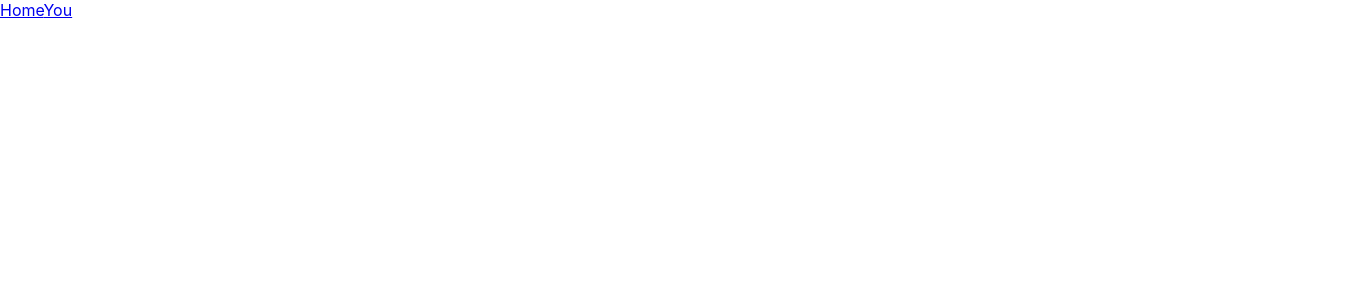
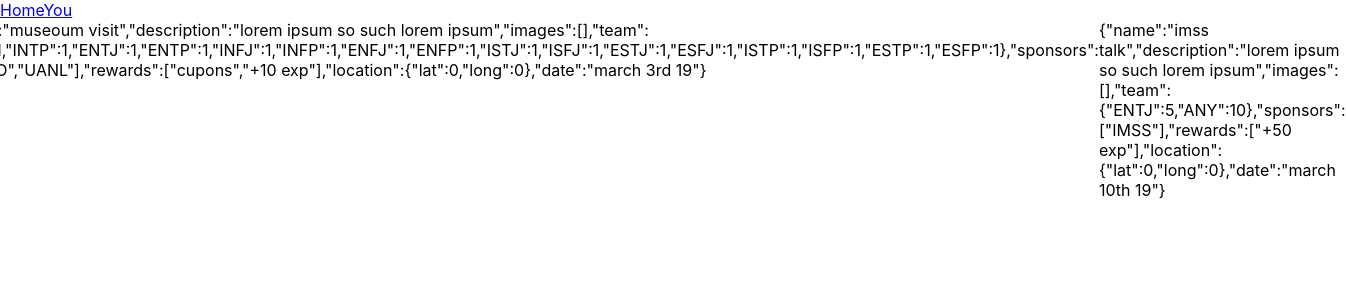
Before and after one commit to paco9595/who-cares-web, a React (Create React App) app: page /events in a window 1280 px wide. Shown: the top 300 px of the page, 1346 px wide, since content can reach past the window. Built offline with nearby package versions, Linux system fonts and the light colour scheme.

Commit message:
integrate events & event page

```diff
--- a/src/Components/App.js
+++ b/src/Components/App.js
@@ -5,6 +5,8 @@ import { Home } from './Home/home'
 import { Registration } from './Registration/registration'
 import { Profile } from './Profile/profile'
 import { Splash } from './Splash/splash'
+import { Events } from './Events/events'
+import { Event } from './Event/event'
 import { NavigationTab } from './NavigationTab';
 
 const userProfile = {
@@ -27,6 +29,8 @@ class App extends Component {
             <Route exact path="/home" component={Home} />
             <Route exact path="/registration" component={Registration} />
             <Route exact path="/profile" component={Profile} />
+            <Route exact path="/events" component={Events} />
+            <Route exact path="/event/:id" component={Event} />
             <Route exact path="/" component={Splash} />
           </Switch>
         </div>
--- /dev/null
+++ b/src/Components/Event/event.js
@@ -0,0 +1,10 @@
+import React from 'react';
+import { Link } from 'react-router-dom';
+
+export const Event = ({ match }) => {
+  return (
+    <div>
+      Event pg {match.params.id}
+    </div>
+  )
+}
--- /dev/null
+++ b/src/Components/Events/events.js
@@ -0,0 +1,24 @@
+import { EventsContainer } from './styled';
+import React from 'react';
+import { Link } from 'react-router-dom';
+import { mockData } from './mock';
+
+export const Events = props => {
+    return (
+        <EventsContainer>
+            {mockData && mockData.map(event => {
+                return (
+                    <Event {...event} />
+                )
+            })}
+        </EventsContainer>
+    )
+}
+
+const Event = (props) => {
+    return (
+        <div>
+            {JSON.stringify(props)}
+        </div>
+    )
+}
--- /dev/null
+++ b/src/Components/Events/mock.js
@@ -0,0 +1,61 @@
+export const mockData = [
+  {
+    name: 'museoum visit',
+    description: 'lorem ipsum so such lorem ipsum',
+    images: [
+
+    ],
+    team: {
+      INTJ: 1,
+      INTP: 1,
+      ENTJ: 1,
+      ENTP: 1,
+      INFJ: 1,
+      INFP: 1,
+      ENFJ: 1,
+      ENFP: 1,
+      ISTJ: 1,
+      ISFJ: 1,
+      ESTJ: 1,
+      ESFJ: 1,
+      ISTP: 1,
+      ISFP: 1,
+      ESTP: 1,
+      ESFP: 1,
+    },
+    sponsors: [
+      'MARCO',
+      'UANL'
+    ],
+    rewards: [
+      'cupons',
+      '+10 exp'
+    ],
+    location: {
+      lat: 0,
+      long: 0
+    },
+    date: 'march 3rd 19'
+  },
+  {
+    name: 'imss talk',
+    description: 'lorem ipsum so such lorem ipsum',
+    images: [
+    ],
+    team: {
+      ENTJ: 5,
+      ANY: 10
+    },
+    sponsors: [
+      'IMSS',
+    ],
+    rewards: [
+      '+50 exp'
+    ],
+    location: {
+      lat: 0,
+      long: 0
+    },
+    date: 'march 10th 19'
+  }
+];
--- /dev/null
+++ b/src/Components/Events/styled.js
@@ -0,0 +1,6 @@
+import styled from 'styled-components'
+
+export const EventsContainer = styled.div`
+    display: flex;
+    justify-content: center;
+`
```
Also changed, not shown: 1 other file (tests, documents, lock files or other folders).
